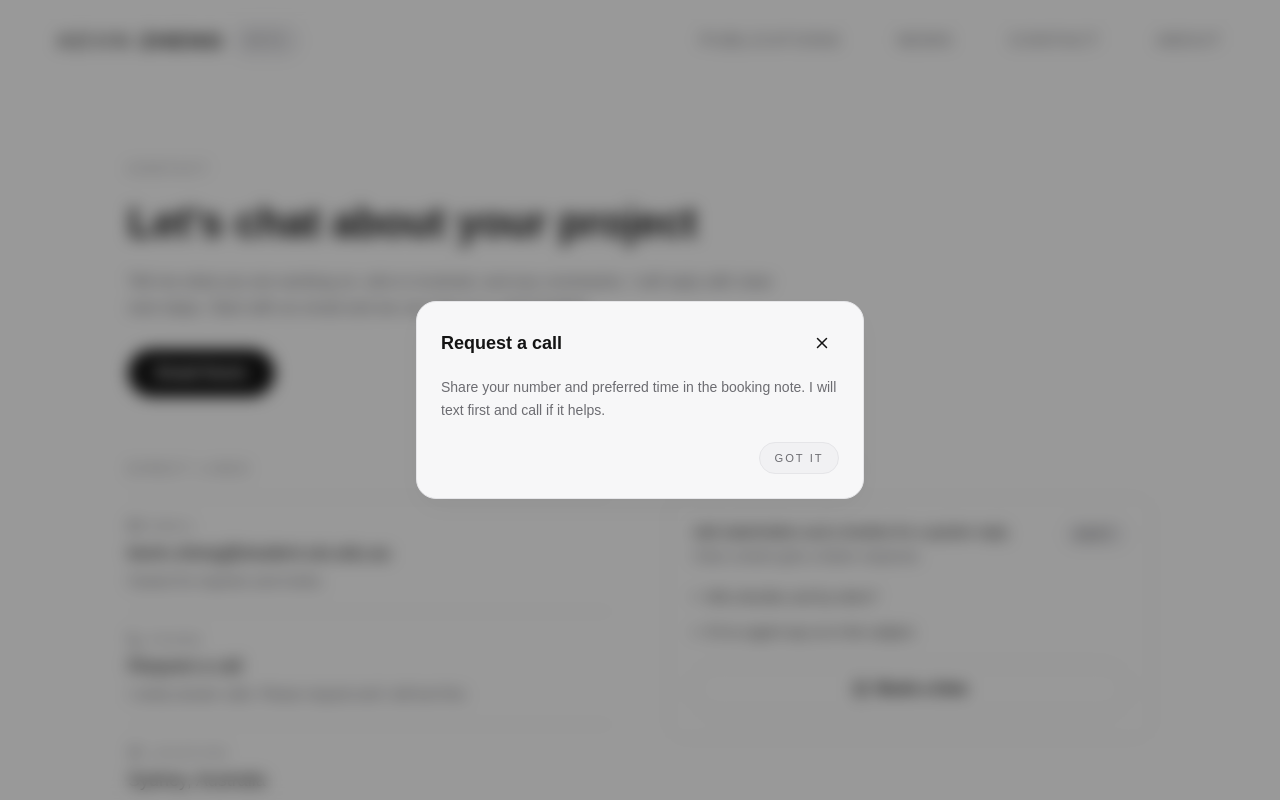
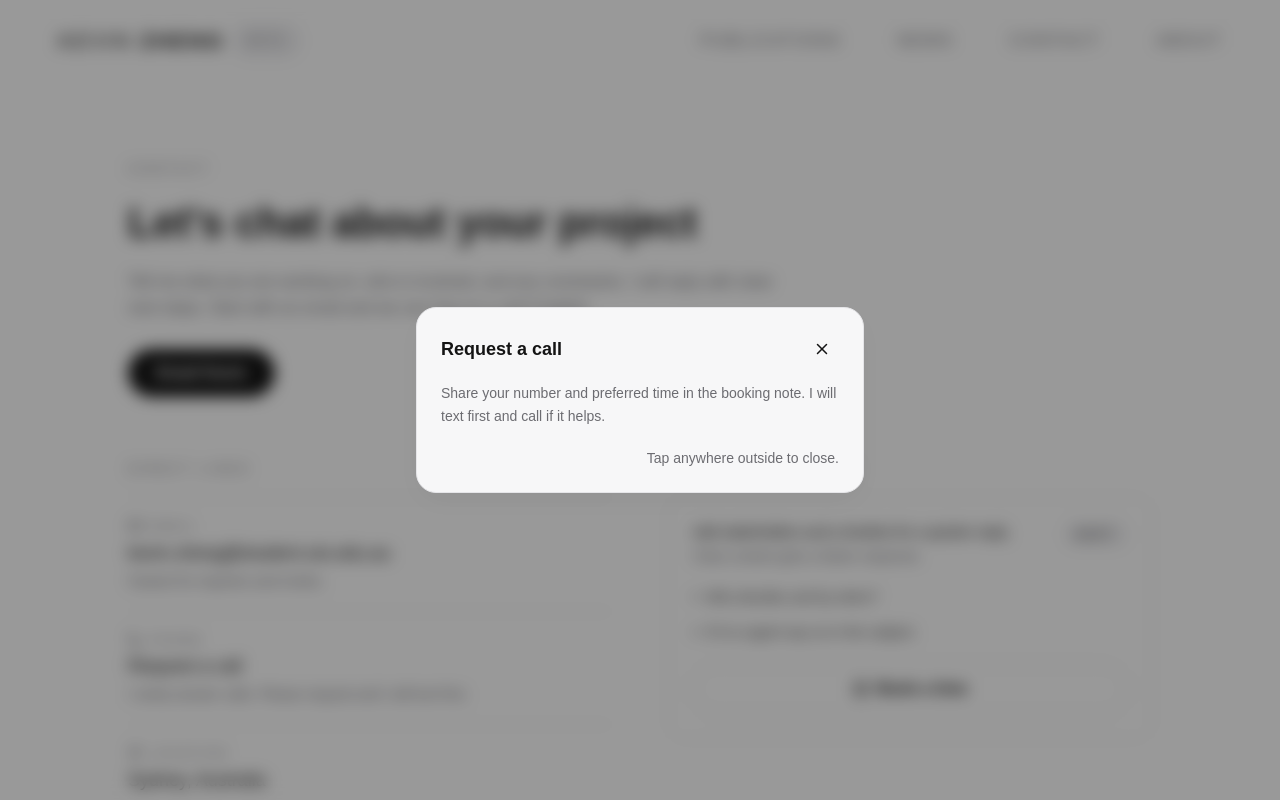
Before and after one commit to kyxzhe/kyxzhe.github.io, a Next.js app: page /contact in a window 1280 px wide. Both pictures are taken after a click on the button 370 px from the left and 668 px from the top of the page. Shown: the top 800 px of the page. Built offline with nearby package versions, Linux system fonts and the light colour scheme.

Commit message:
chore: simplify call info overlay

```diff
--- a/src/app/contact/page.tsx
+++ b/src/app/contact/page.tsx
@@ -245,14 +245,8 @@ export default function ContactPage() {
             <p className="text-sm text-muted-foreground leading-relaxed">
               Share your number and preferred time in the booking note. I will text first and call if it helps.
             </p>
-            <div className="mt-5 flex justify-end">
-              <button
-                type="button"
-                className="chip text-sm"
-                onClick={() => setShowCallInfo(false)}
-              >
-                Got it
-              </button>
+            <div className="mt-5 flex justify-end text-sm text-muted-foreground">
+              Tap anywhere outside to close.
             </div>
           </div>
         </div>
```
